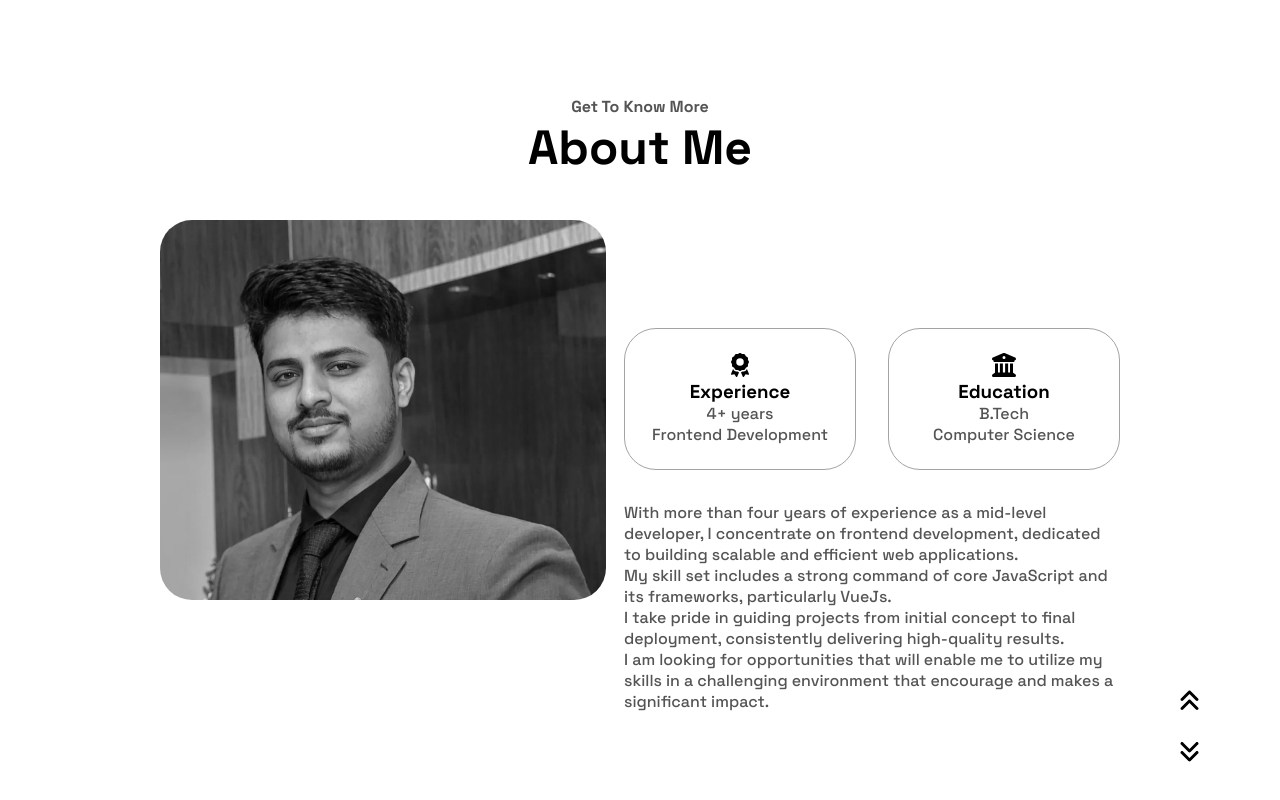
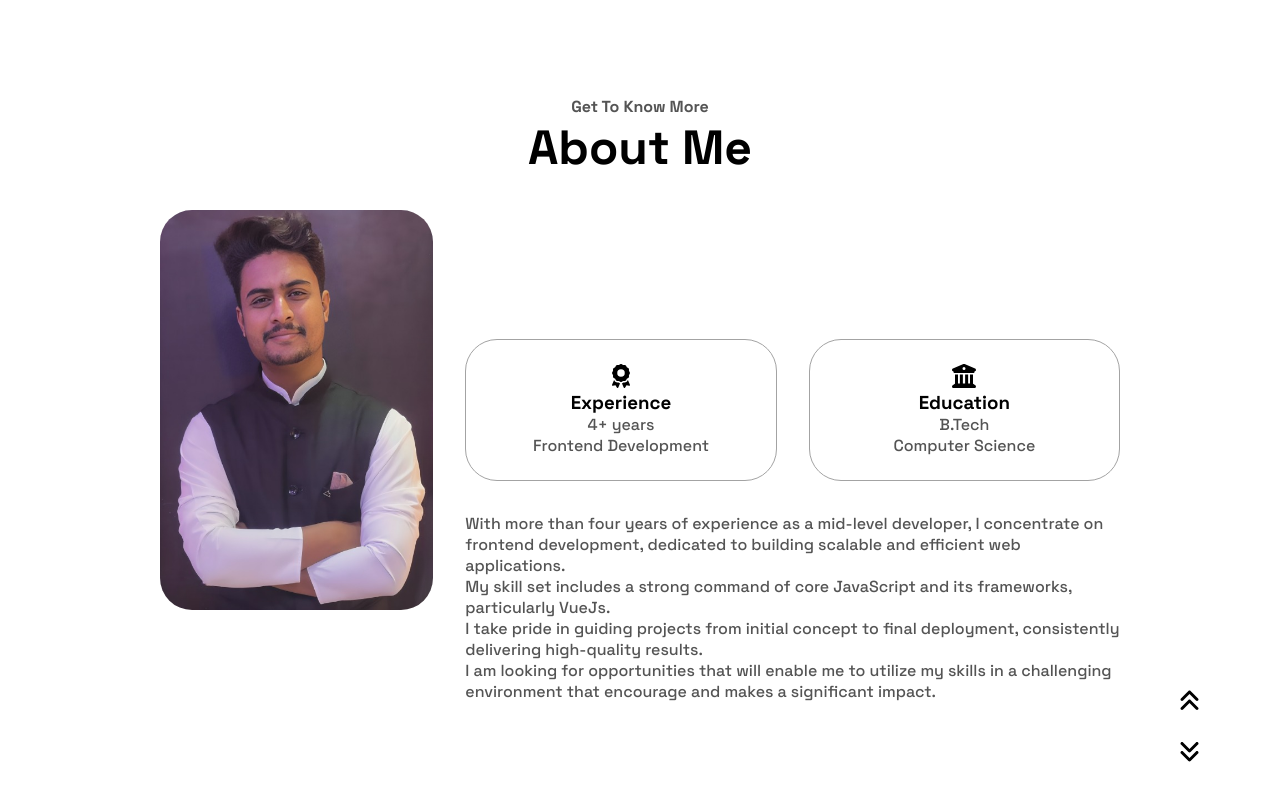
Before and after one commit to suhail-chouhan/my-portfolio, a Vue app: page / in a window 1280 px wide. Shown: the part 832-1632 px from the top of the page. Built offline with nearby package versions, Linux system fonts and the light colour scheme.

Commit message:
update about pic

```diff
--- a/src/assets/scss/_layout.scss
+++ b/src/assets/scss/_layout.scss
@@ -222,7 +222,7 @@ section {
     gap: rem(32);
     .section-container {
       display: flex;
-      gap: rem(64);
+      gap: rem(32);
       height: 80%;
       @include breakpoint-down('md') {
         display: block;
@@ -236,7 +236,7 @@ section {
     }
     .about-pic {
       border-radius: rem(32);
-      height: 95%;
+      height: 100%;
       margin: auto;
     }
     .text-container {
--- a/src/views/HomeView.vue
+++ b/src/views/HomeView.vue
@@ -30,7 +30,7 @@
       </div>
       <div class="section-container">
         <div class="section__pic-container">
-          <img src="@/assets/images/about-pic-1.png" alt="Profile picture" class="about-pic" />
+          <img src="@/assets/images/about-pic-2.png" alt="Profile picture" class="about-pic" />
         </div>
         <div class="about-details-container">
           <div class="about-containers">
```
Also changed, not shown: src/assets/images/about-pic-2.png (added).
